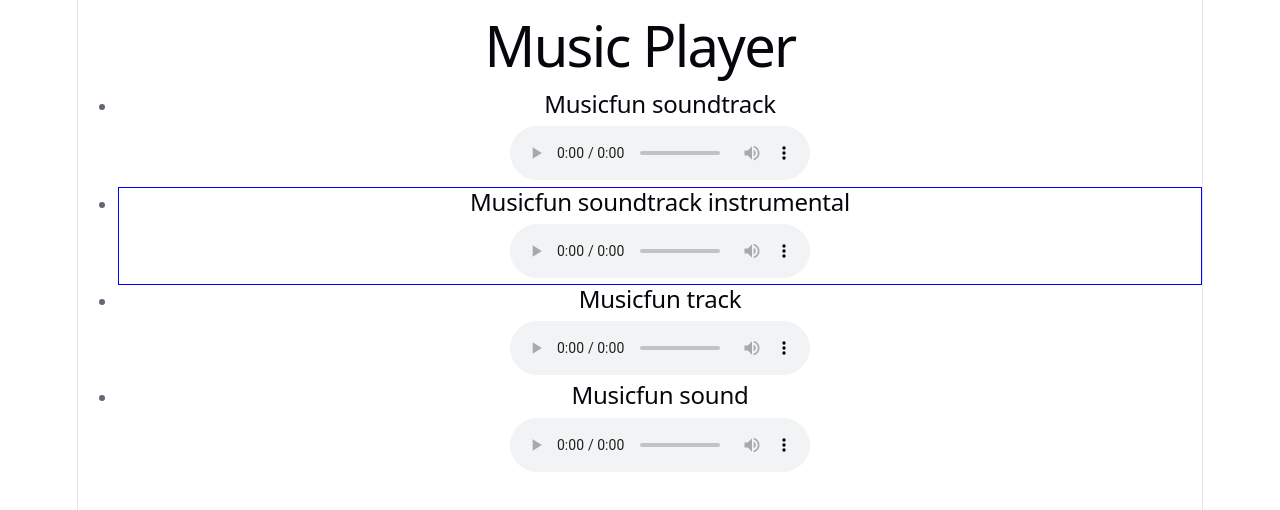
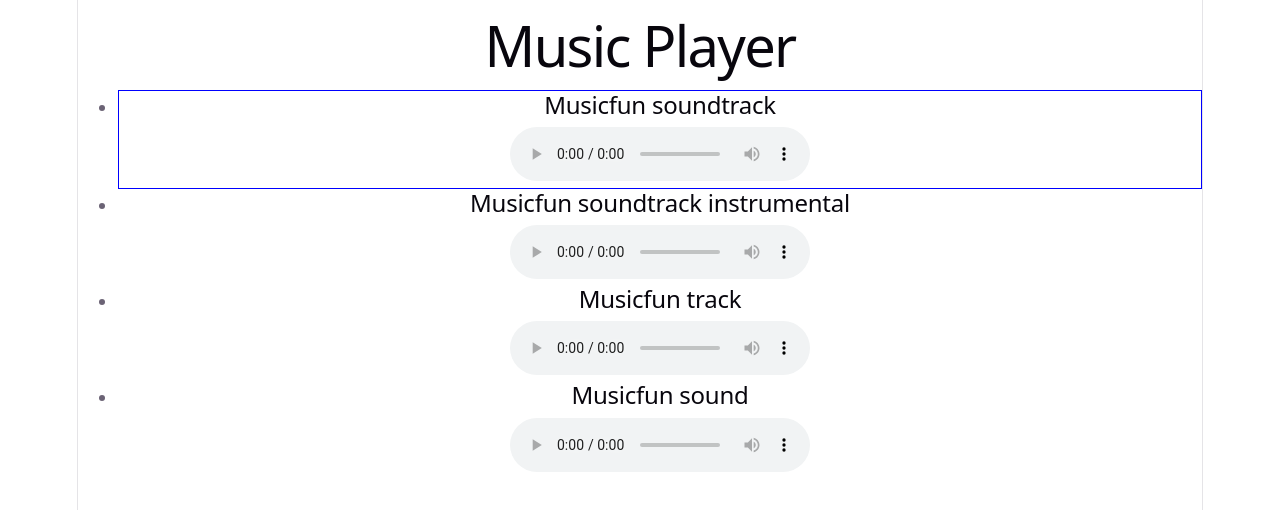
Before and after one commit to AleksandrKompanetc/music-player, a React (Vite) app in the folder music-player/: page / in a window 1280 px wide. Shown: the top 510 px of the page. Built offline with nearby package versions, Linux system fonts and the light colour scheme.

Commit message:
Fix track IDs and update selection styling in music player

```diff
--- a/music-player/src/App.tsx
+++ b/music-player/src/App.tsx
@@ -3,9 +3,11 @@ import './App.css'
 const tracks = [
     {id: '1', title: 'Musicfun soundtrack', src: 'https://musicfun.it-incubator.app/api/samurai-way-soundtrack.mp3'},
     {id: '2', isSelected: true, title: 'Musicfun soundtrack instrumental', src: 'https://musicfun.it-incubator.app/api/samurai-way-soundtrack.mp3'},
-    {id: '1', title: 'Musicfun track', src: 'https://musicfun.it-incubator.app/api/samurai-way-soundtrack.mp3'},
-    {id: '1', title: 'Musicfun sound', src: 'https://musicfun.it-incubator.app/api/samurai-way-soundtrack.mp3'}
+    {id: '3', title: 'Musicfun track', src: 'https://musicfun.it-incubator.app/api/samurai-way-soundtrack.mp3'},
+    {id: '4', title: 'Musicfun sound', src: 'https://musicfun.it-incubator.app/api/samurai-way-soundtrack.mp3'}
   ]
+
+const selectedTrackId = '1'
 
 export function App() {
 
@@ -28,7 +30,7 @@ export function App() {
       <h1>Music Player</h1>
       <ul>
         {tracks.map( t => (
-          <li key={t.id} style={{ border: t.isSelected ? '1px solid blue' : ''}}>
+          <li key={t.id} style={{ border: t.id === selectedTrackId ? '1px solid blue' : 'none'}}>
             <h2>{t.title}</h2>
             <audio src={t.src} controls></audio>
           </li>
```
